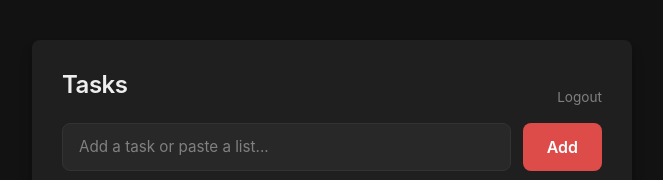
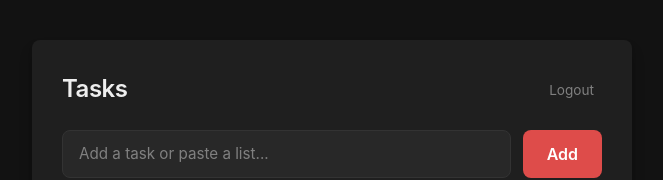
Before and after one commit to Atifhasan250/personal-todo, a Next.js app: page / in a window 1280 px wide. Shown: the top 180 px of the page, without its empty margins (308-971 px from the left). Built offline with nearby package versions, Linux system fonts and the light colour scheme; no server answers; the database is empty.

Commit message:
fix: resolve eslint build errors

```diff
--- a/src/app/login/page.tsx
+++ b/src/app/login/page.tsx
@@ -31,6 +31,7 @@ export default function Login() {
         setError(data.error || 'Login failed');
       }
     } catch (err) {
+      console.error('Login error:', err);
       setError('Network error. Please try again.');
     } finally {
       setLoading(false);
--- a/src/app/not-found.tsx
+++ b/src/app/not-found.tsx
@@ -6,7 +6,7 @@ export default function NotFound() {
       <h1 style={{ fontSize: '4rem', color: 'var(--primary)', marginBottom: '10px' }}>404</h1>
       <h2 style={{ fontSize: '1.5rem', marginBottom: '20px' }}>Page Not Found</h2>
       <p style={{ color: 'var(--text-muted)', marginBottom: '40px', lineHeight: '1.6' }}>
-        Oops! The page you are looking for doesn't exist or has been moved.
+        Oops! The page you are looking for doesn&apos;t exist or has been moved.
       </p>
 
       <Link href="/">
--- a/src/app/page.tsx
+++ b/src/app/page.tsx
@@ -105,6 +105,7 @@ export default function Home() {
     }, 10000);
 
     return () => clearInterval(interval);
+    // eslint-disable-next-line react-hooks/exhaustive-deps
   }, []);
 
   useEffect(() => {
@@ -180,7 +181,7 @@ export default function Home() {
     if (!rawText) return;
 
     const lines = rawText.split('\n');
-    let currentTodos = [...todos];
+    const currentTodos = [...todos];
     const currentMinOrder = currentTodos.length > 0 ? Math.min(...currentTodos.map(t => t.sortOrder || 0)) : 0;
 
     for (let i = 0; i < lines.length; i++) {
@@ -319,11 +320,12 @@ export default function Home() {
 
   return (
     <div className="container">
-      <header style={{ display: 'flex', justifyContent: 'space-between', alignItems: 'center' }}>
-        <h1>Tasks</h1>
+      <header style={{ display: 'flex', justifyContent: 'space-between', alignItems: 'center', marginBottom: '24px' }}>
+        <h1 style={{ margin: 0 }}>Tasks</h1>
         <button
           onClick={handleLogout}
-          style={{ background: 'none', border: 'none', color: 'var(--text-muted)', cursor: 'pointer', fontSize: '0.85rem' }}
+          style={{ background: 'none', border: 'none', color: 'var(--text-muted)', cursor: 'pointer', fontSize: '0.85rem', padding: '8px', marginTop: '4px' }}
+          className="logout-btn"
         >
           Logout
         </button>
--- a/src/lib/mongodb.ts
+++ b/src/lib/mongodb.ts
@@ -13,9 +13,11 @@ if (!MONGODB_URI) {
  * in development. This prevents connections growing exponentially
  * during API Route usage.
  */
+// eslint-disable-next-line @typescript-eslint/no-explicit-any
 let cached = (global as any).mongoose;
 
 if (!cached) {
+  // eslint-disable-next-line @typescript-eslint/no-explicit-any
   cached = (global as any).mongoose = { conn: null, promise: null };
 }
 
```
